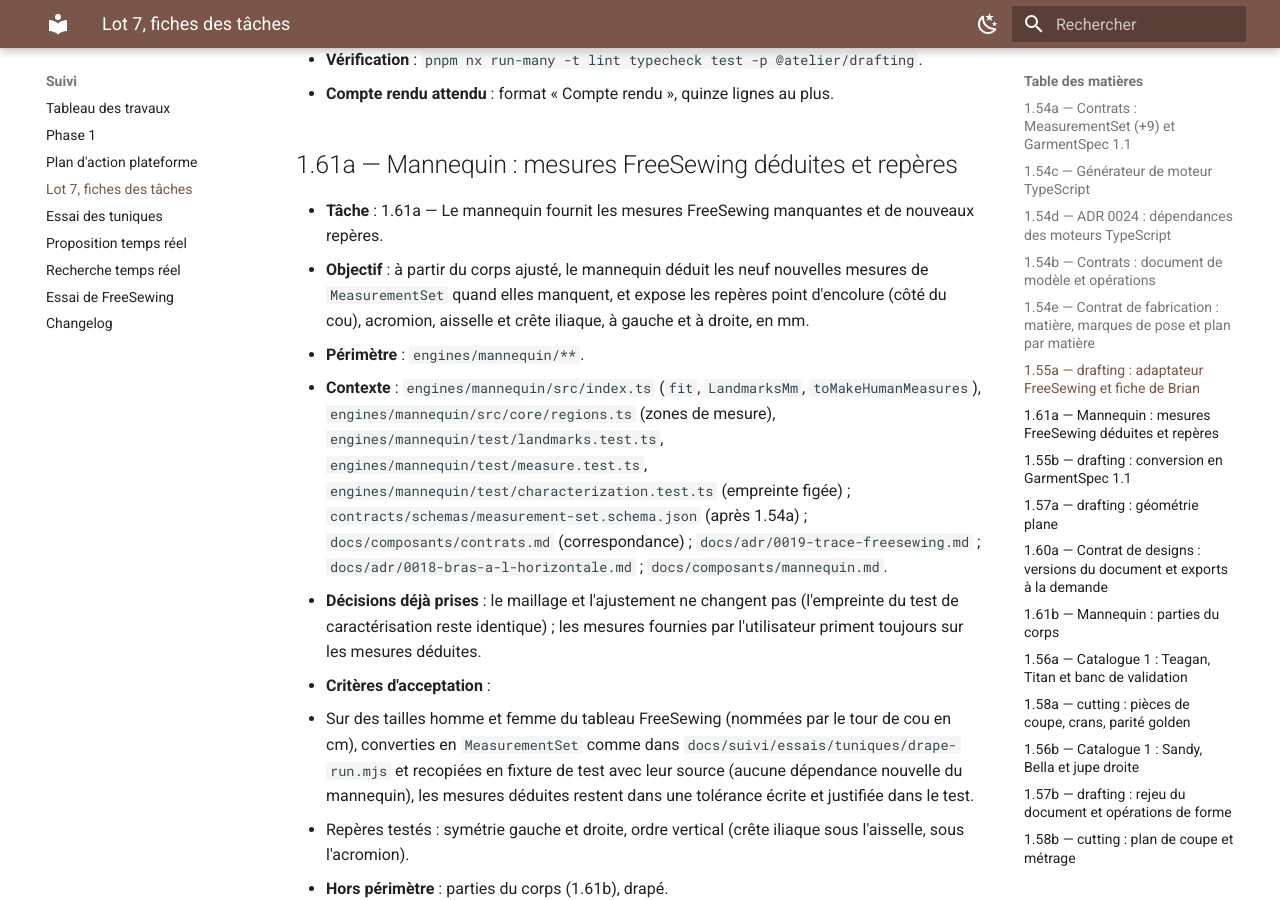
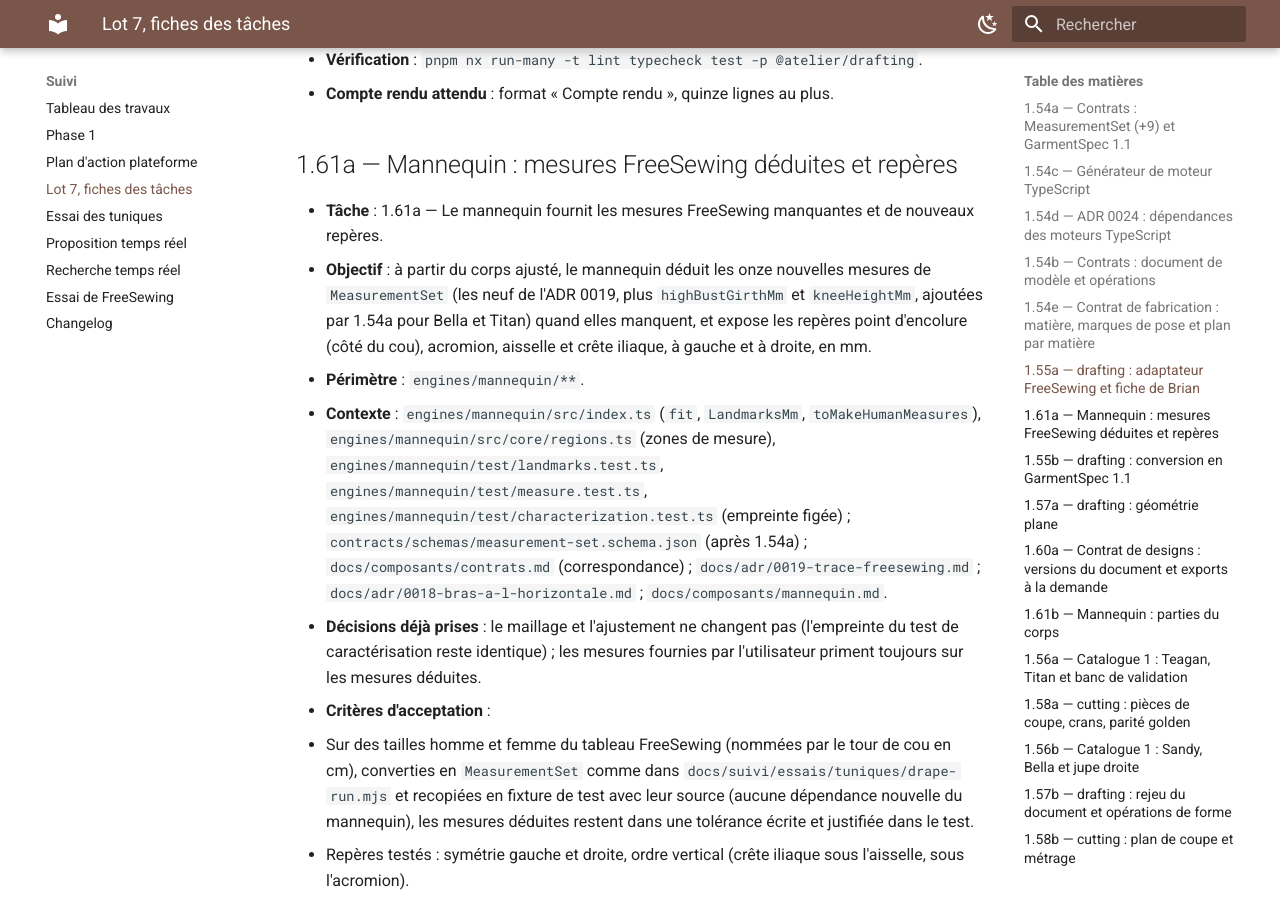
Before and after one commit to THackSRT/model-design, an MkDocs documentation site: the page built from docs/suivi/lot-7.md, in a window 1280 px wide and 900 px high, scrolled down 7774 px. Built offline with MkDocs 1.6.1 and Material for MkDocs 9.7.7, drawn with Linux system fonts in a browser that asks for light colours; some of the changed text lies outside the part shown.

Commit message:
docs(suivi): fiches 1.56, 1.58c, 1.58d et 1.61a après 1.54a
Tour de poitrine haute et hauteur du genou rejoignent les mesures à
déduire par le mannequin et servent Bella et Titan ; les textes des
exports de cutting sont échappés comme dans manufacturing.

Co-Authored-By: Claude Opus 5.5 <noreply@anthropic.com>
Claude-Session: https://claude.ai/code/session_01LHQtY55mzVG6iihyp3BRc6

```diff
--- a/docs/suivi/lot-7.md
+++ b/docs/suivi/lot-7.md
@@ -215,8 +215,8 @@ qu'exige 1.58a, et `CuttingPlan` ne connaît qu'une laize, alors que les tunique
 ## 1.61a — Mannequin : mesures FreeSewing déduites et repères
 
 - **Tâche** : 1.61a — Le mannequin fournit les mesures FreeSewing manquantes et de nouveaux repères.
-- **Objectif** : à partir du corps ajusté, le mannequin déduit les neuf nouvelles mesures de `MeasurementSet` quand
-  elles manquent, et expose les repères point d'encolure (côté du cou), acromion, aisselle et crête iliaque, à gauche et
+- **Objectif** : à partir du corps ajusté, le mannequin déduit les onze nouvelles mesures de `MeasurementSet` (les neuf
+  de l'ADR 0019, plus `highBustGirthMm` et `kneeHeightMm`, ajoutées par 1.54a pour Bella et Titan) quand elles manquent, et expose les repères point d'encolure (côté du cou), acromion, aisselle et crête iliaque, à gauche et
   à droite, en mm.
 - **Périmètre** : `engines/mannequin/**`.
 - **Contexte** : `engines/mannequin/src/index.ts` (`fit`, `LandmarksMm`, `toMakeHumanMeasures`),
@@ -326,7 +326,9 @@ qu'exige 1.58a, et `CuttingPlan` ne connaît qu'une laize, alors que les tunique
 - **Contexte** : `docs/suivi/essais/freesewing/fiches/teagan.json`, `docs/suivi/essais/freesewing/fiches/titan.json` ;
   `docs/suivi/essais/freesewing/make-fiches.mjs` ; `docs/suivi/essais/freesewing/lib/scenarios.mjs`,
   `docs/suivi/essais/freesewing/lib/bench-lib.mjs` (scénarios d'options) ; `docs/suivi/essai-freesewing.md` (résultats
-  et défauts par modèle) ; `docs/adr/0019-trace-freesewing.md` (un modèle n'entre au catalogue que si son banc passe).
+  et défauts par modèle) ; `docs/adr/0019-trace-freesewing.md` (un modèle n'entre au catalogue que si son banc passe) ;
+  `docs/composants/contrats.md` (correspondance des mesures : `waistToKnee` = `waistHeightMm` − `kneeHeightMm` pour
+  Titan).
 - **Critères d'acceptation** : banc vert pour Teagan et Titan (combinaisons sans erreur, ou combinaisons interdites
   listées et refusées proprement) ; GarmentSpec valides ; moins de 15 s par modèle.
 - **Hors périmètre** : autres modèles.
@@ -369,7 +371,8 @@ qu'exige 1.58a, et `CuttingPlan` ne connaît qu'une laize, alors que les tunique
 - **Tâche** : 1.56b — Sandy (jupe cercle), Bella (corsage avec garde-fous), jupe droite écrite sur l'API de FreeSewing.
 - **Objectif** : le catalogue 1 est complet (Penelope reste écartée) ; même banc que 1.56a.
 - **Périmètre** : `engines/drafting/**` (dépendances `@freesewing/sandy`, `@freesewing/bella` en 4.10.2 exacte).
-- **Contexte** : `docs/suivi/essais/freesewing/fiches/bella.json` ; `docs/suivi/essai-freesewing.md` (garde-fous de
+- **Contexte** : `docs/suivi/essais/freesewing/fiches/bella.json` ; `docs/composants/contrats.md` (`highBust` =
+  `highBustGirthMm`, requis par Bella) ; `docs/suivi/essai-freesewing.md` (garde-fous de
   Bella, raisons du rejet de Penelope) ; `docs/suivi/essais/freesewing/lib/designs.mjs` ;
   `engines/patterning/tests/golden/straight-skirt-reference.json` (forme attendue d'une jupe droite).
 - **Critères d'acceptation** : banc vert pour les trois modèles ; la jupe droite est comparable à la jupe droite de
@@ -430,7 +433,8 @@ qu'exige 1.58a, et `CuttingPlan` ne connaît qu'une laize, alors que les tunique
 - **Contexte** : `engines/manufacturing/src/manufacturing/export/svg.py`, `.../export/sheet.py`, `.../export/labels.py`,
   `.../export/dxf_writer.py`, `.../export/dxf_aama.py` ; `engines/manufacturing/tests/golden/straight-skirt.svg`,
   `straight-skirt.dxf` ; `docs/suivi/essais/tuniques/exports.mjs` (DXF de l'essai).
-- **Décisions déjà prises** : les nombres s'écrivent comme en Python (`f"{v:.2f}"` pour SVG et DXF, `.3f` pour le PDF, «
+- **Décisions déjà prises** : les textes écrits dans les exports (noms de pièces, étiquettes, marques) sont échappés
+  comme le fait `manufacturing` (`labels.py`) ; les nombres s'écrivent comme en Python (`f"{v:.2f}"` pour SVG et DXF, `.3f` pour le PDF, «
   -0.00 » ramené à « 0.00 ») ; Python arrondit au pair une égalité exacte (`f"{0.125:.2f}"` donne `0.12`) là où
   `toFixed` arrondit vers le haut : écrire un formateur commun qui reproduit Python, testé sur ces cas, réutilisé par
   1.58d.
@@ -479,7 +483,8 @@ qu'exige 1.58a, et `CuttingPlan` ne connaît qu'une laize, alors que les tunique
   `engines/manufacturing/tests/golden/straight-skirt.pdf` ; `docs/adr/0009-moteur-de-fabrication.md` ;
   `docs/suivi/essais/tuniques/exports.mjs` (couverture avec plan d'assemblage et carré témoin de 10 cm, pages vides
   sautées : améliorations à proposer en point ouvert, pas à appliquer).
-- **Critères d'acceptation** : PDF de la jupe droite identique octet pour octet au golden ; tests.
+- **Critères d'acceptation** : PDF de la jupe droite identique octet pour octet au golden ; textes échappés comme dans
+  `manufacturing` (test avec parenthèses et barre oblique inverse) ; tests.
 - **Hors périmètre** : changement de mise en page (décision à part).
 - **Vérification** : `pnpm nx run-many -t lint typecheck test -p @atelier/cutting`.
 - **Compte rendu attendu** : format « Compte rendu », quinze lignes au plus.
```
